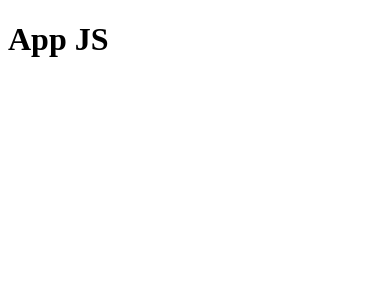
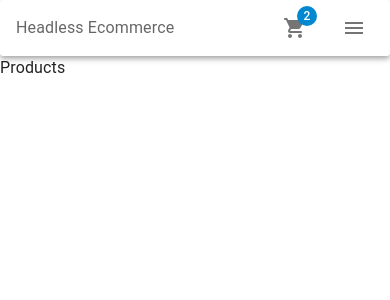
Before and after one commit to delhierroantonio/react-ecommerce, a React (Vite) app: page / in a window 390 px wide. Shown: the top 300 px of the page. Built offline with nearby package versions, Linux system fonts and the light colour scheme.

Commit message:
Create responsive navbar and start adding routing to App

```diff
--- a/package.json
+++ b/package.json
@@ -20,7 +20,8 @@
     "react": "^18.2.0",
     "react-dom": "^18.2.0",
     "react-hot-toast": "^2.4.0",
-    "react-router-dom": "^6.8.2"
+    "react-router-dom": "^6.8.2",
+    "sass": "^1.58.3"
   },
   "devDependencies": {
     "@types/react": "^18.0.27",
--- a/src/App.jsx
+++ b/src/App.jsx
@@ -1,11 +1,17 @@
+import { BrowserRouter, Route, Routes } from 'react-router-dom'
 import { useState } from 'react'
+import { Navbar, Products, Cart } from './components/index'
 
 function App() {
 
   return (
-    <div>
-      <h1>App JS</h1>
-    </div>
+    <BrowserRouter>
+      <Navbar />
+      <Routes>
+        <Route path='/' element={<Products />} />
+        <Route path='/cart' element={<Cart />} />
+      </Routes>
+    </BrowserRouter>
   )
 }
 
--- /dev/null
+++ b/src/components/Cart/Cart.jsx
@@ -0,0 +1,9 @@
+
+
+const Cart = () => {
+  return (
+    <div>Cart</div>
+  )
+}
+
+export default Cart
--- /dev/null
+++ b/src/components/DrawerComponent/DrawerComponent.jsx
@@ -0,0 +1,45 @@
+import { useState } from 'react'
+import { Drawer, List, ListItem, ListItemText,IconButton } from "@mui/material"
+import { Link } from "@mui/material"
+import { useLocation } from 'react-router-dom'
+// icons
+import Menu from '@mui/icons-material/Menu'
+// css
+import './drawerComponent.scss'
+
+
+const DrawerComponent = () => {
+  const [openDrawer, setOpenDrawer] = useState(false);
+  const location = useLocation();
+  return (
+    <>
+      <Drawer
+        open={openDrawer}
+        onClose={() => setOpenDrawer(false)}
+      >
+        <List className='drawer'>
+          <ListItem onClick={() => setOpenDrawer(false)}>
+            <ListItemText>
+              <Link to='/'>Featured</Link>
+            </ListItemText>
+          </ListItem>
+          <ListItem onClick={() => setOpenDrawer(false)}>
+            <ListItemText>
+              <Link to='/'>Trending</Link>
+            </ListItemText>
+          </ListItem>
+          <ListItem onClick={() => setOpenDrawer(false)}>
+            <ListItemText>
+              <Link to='/'>Deals Now</Link>
+            </ListItemText>
+          </ListItem>
+        </List>
+      </Drawer>
+      <IconButton onClick={() => setOpenDrawer(!openDrawer)}>
+        <Menu />
+      </IconButton>
+    </>
+  )
+}
+
+export default DrawerComponent
--- /dev/null
+++ b/src/components/DrawerComponent/drawerComponent.scss
@@ -0,0 +1,11 @@
+.drawer {
+  display: flex;
+  flex-direction: column;
+  gap: 1.2rem;
+  padding: 1rem 1.5rem;
+  a {
+    cursor: pointer;
+    color: #343a40;
+    text-decoration: none;
+  }
+}
--- a/src/components/Navbar/Navbar.jsx
+++ b/src/components/Navbar/Navbar.jsx
@@ -1,8 +1,39 @@
+import { AppBar, Toolbar, Typography, useMediaQuery, IconButton, Badge, CssBaseline } from "@mui/material"
+import { Link } from "react-router-dom"
+// icons
+import ShoppingCartRoundedIcon from '@mui/icons-material/ShoppingCartRounded';
+import ShoppingBagRoundedIcon from '@mui/icons-material/ShoppingBagRounded';
+import MenuIcon from '@mui/icons-material/Menu';
 
+import DrawerComponent from "../DrawerComponent/DrawerComponent";
+// css
+import '../Navbar/navbar.scss'
 
 const Navbar = () => {
+  // const isMobile = useMediaQuery("md");
   return (
-    <div>Navbar</div>
+    <AppBar className="appbar" position="static" color="inherit">
+      <CssBaseline />
+      <Toolbar className="toolbar">
+        {/* left */}
+        {/* <IconButton>
+          <MenuIcon />
+        </IconButton> */}
+        {/* middle */}
+        <Link className="toolbar__logo" to='/'>
+          <Typography color='textSecondary' variant="body">Headless Ecommerce</Typography>
+        </Link>
+        {/* right */}
+        <div className="toolbar__right">
+          <IconButton>
+            <Badge className="toolbar__cart" badgeContent={2} color='info' component={Link} to='/cart'>
+              <ShoppingCartRoundedIcon color="textSecondary" />
+            </Badge>
+          </IconButton>
+            <DrawerComponent />
+        </div>
+      </Toolbar>
+    </AppBar>
   )
 }
 
--- /dev/null
+++ b/src/components/Navbar/navbar.scss
@@ -0,0 +1,19 @@
+.appbar {
+  border-radius: .2rem;
+  .toolbar {
+    display: flex;
+    justify-content: space-between;
+    align-content: center;
+
+    &__logo {
+      text-decoration: none;
+    }
+    &__cart {
+        color: inherit;
+    }
+    &__right {
+      display: flex;
+      gap: 1.2rem;
+    }
+  }
+}
--- a/src/components/Products/Products.jsx
+++ b/src/components/Products/Products.jsx
@@ -1,8 +1,10 @@
-
+import { Grid } from "@mui/material"
 
 const Products = () => {
   return (
-    <div>Products</div>
+    <main>
+      Products
+    </main>
   )
 }
 
--- /dev/null
+++ b/src/components/index.js
@@ -0,0 +1,3 @@
+export { default as Navbar } from './Navbar/Navbar'
+export { default as Products } from './Products/Products'
+export { default as Cart } from './Cart/Cart'
```
Also changed, not shown: 1 other file (tests, documents, lock files or other folders).
